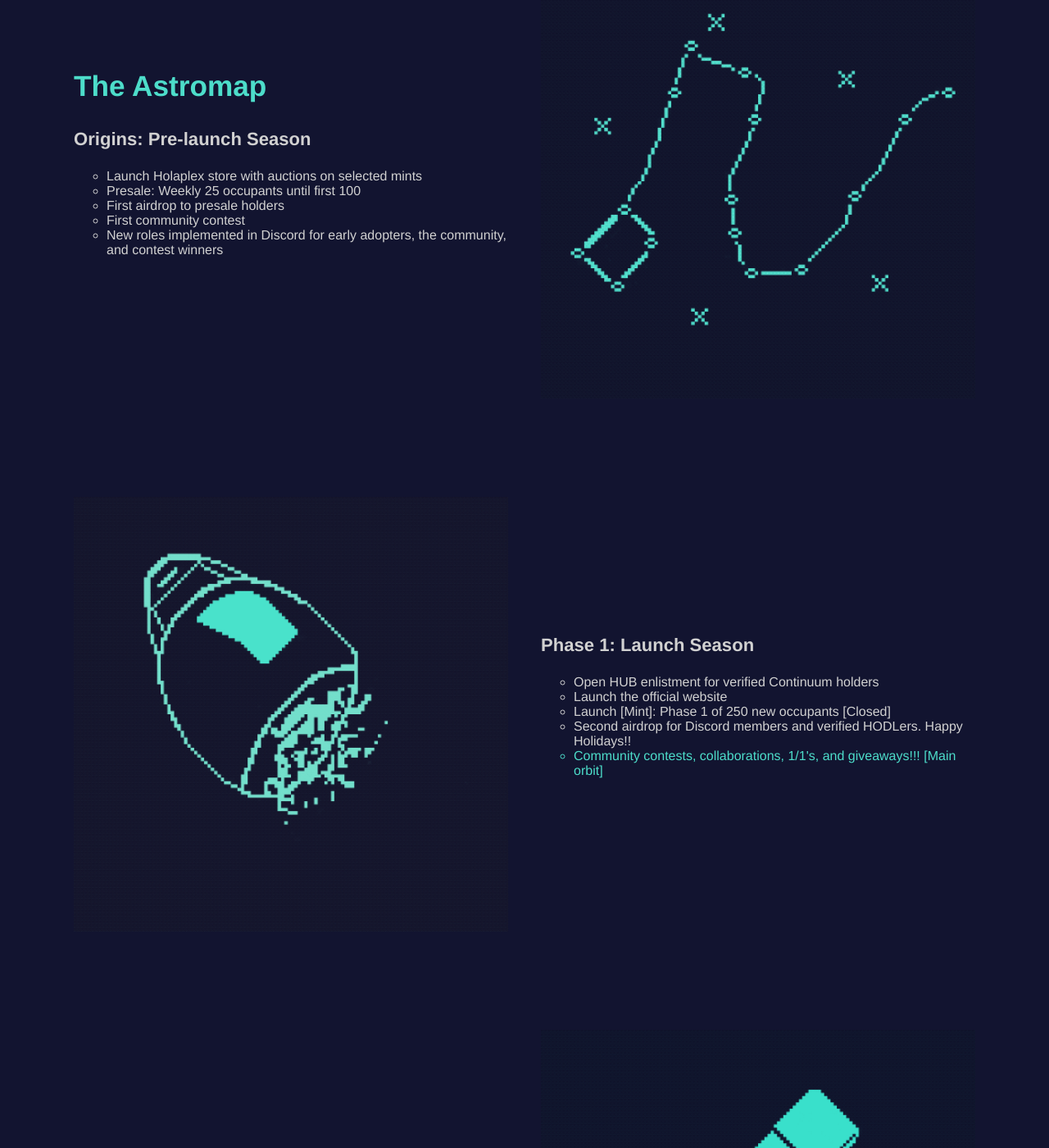
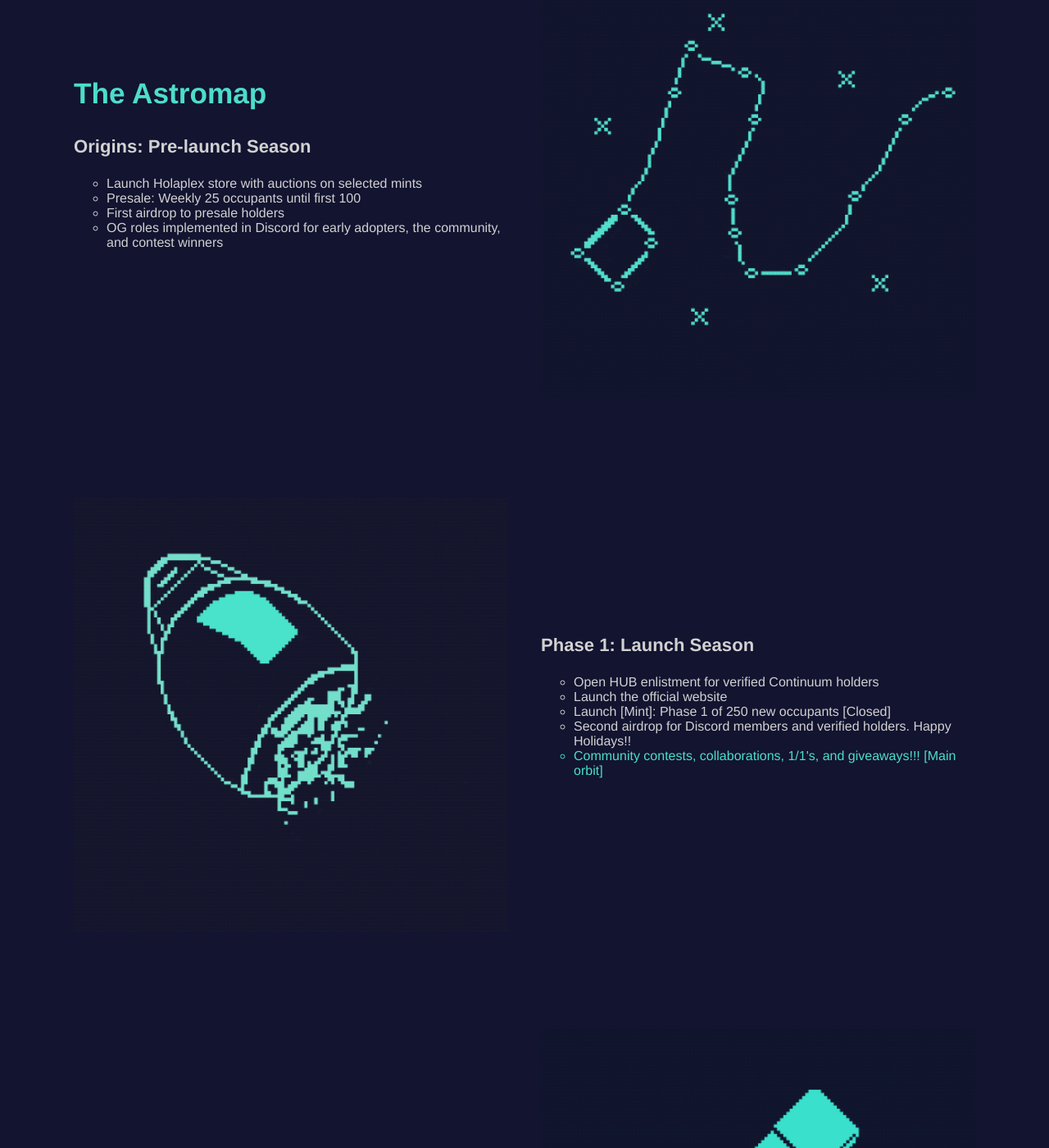
Before and after one commit to Temperedfire/continuum, a Jekyll site: the page built from index.html, in a window 1280 px wide and 1400 px high, scrolled down 2614 px. Shown: the whole window at 82% size. Built offline with Jekyll 4.4.1, drawn with Linux system fonts in a browser that asks for light colours; some of the changed text lies outside the part shown.

Commit message:
Update index.html

```diff
--- a/index.html
+++ b/index.html
@@ -45,8 +45,7 @@
 	<li>Launch Holaplex store with auctions on selected mints</li>
 	<li>Presale: Weekly 25 occupants until first 100</li>
 	<li>First airdrop to presale holders</li>
-	<li>First community contest</li>
-	<li>New roles implemented in Discord for early adopters, the community, and contest winners</li>
+	<li>OG roles implemented in Discord for early adopters, the community, and contest winners</li>
 				</ul></p>
 			</div>
 			<div class="image">
@@ -64,7 +63,7 @@
 	<li>Open HUB enlistment for verified Continuum holders</li>
 	<li>Launch the official website</li>
 	<li>Launch [Mint]: Phase 1 of 250 new occupants [Closed]</li>
-	<li>Second airdrop for Discord members and verified HODLers. Happy Holidays!!</li>
+	<li>Second airdrop for Discord members and verified holders. Happy Holidays!!</li>
 	 <li style="color:#4dddca;">Community contests, collaborations, 1/1's, and giveaways!!! [Main orbit]</li>
 				</ul></p>
 			</div>
@@ -82,7 +81,7 @@
 <ul style="list-style-type:circle;">
 
 	<li style="color:#4dddca;">Launch [Mint]: Phase 2 of new occupants [We are here 🚀]</li>
-	<li>Third airdrop for verified Continuum HUB members(HODLers)</li>
+	<li>Third airdrop for verified Continuum HUB crew members</li>
 	<li>First main mission broadcasted from the HUB's expeditions in Discord</li>
 	<li>Crafting implementation and The MOD Shop (Items collected during expeditions are fused for loot elements). Armor will be the first pieces available.</li>
 	<li>TBA</li>
```
